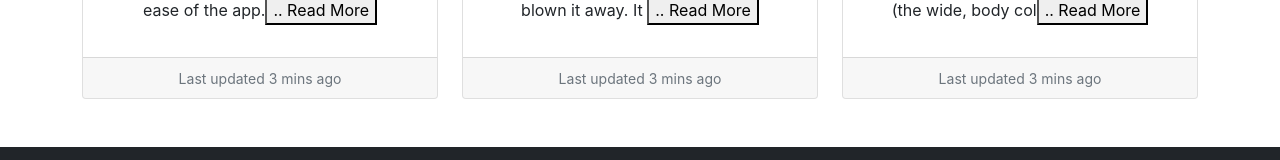
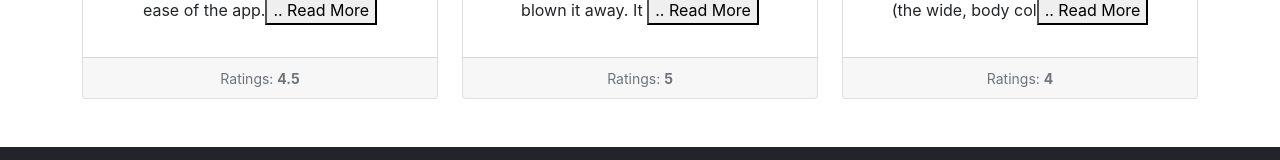
Before and after one commit to rhrafiulhaque/warehouse-management, a React (Create React App) app: page / in a window 1280 px wide. Shown: the part 2702-2862 px from the top of the page. Built offline with nearby package versions, Linux system fonts and the light colour scheme.

Commit message:
rating added

```diff
--- a/src/component/FeedBack/FeedBack.js
+++ b/src/component/FeedBack/FeedBack.js
@@ -15,6 +15,7 @@ const FeedBack = () => {
                 {
                     reviews.slice(0,3).map(review=><Review key={review.id} review={review}></Review>)
                 }
+
             </div>
         </div>
     );
--- a/src/component/Review/Review.js
+++ b/src/component/Review/Review.js
@@ -18,7 +18,7 @@ const Review = ({ review }) => {
                     </Card.Text>
                 </Card.Body>
                 <Card.Footer>
-                    <small className="text-muted">Last updated 3 mins ago</small>
+                    <small className="text-muted">Ratings: <span className='fw-bold'>{ratings}</span></small>
                 </Card.Footer>
             </Card>
 
```
